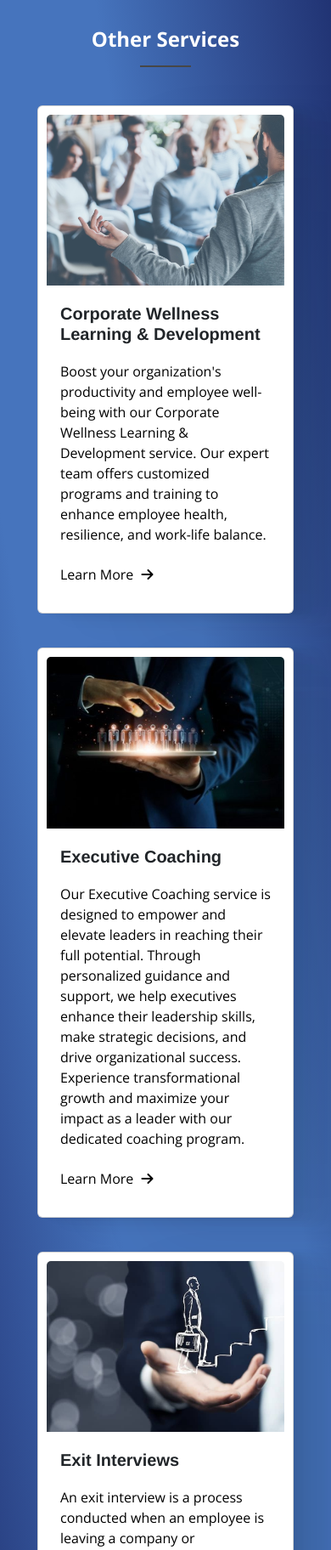
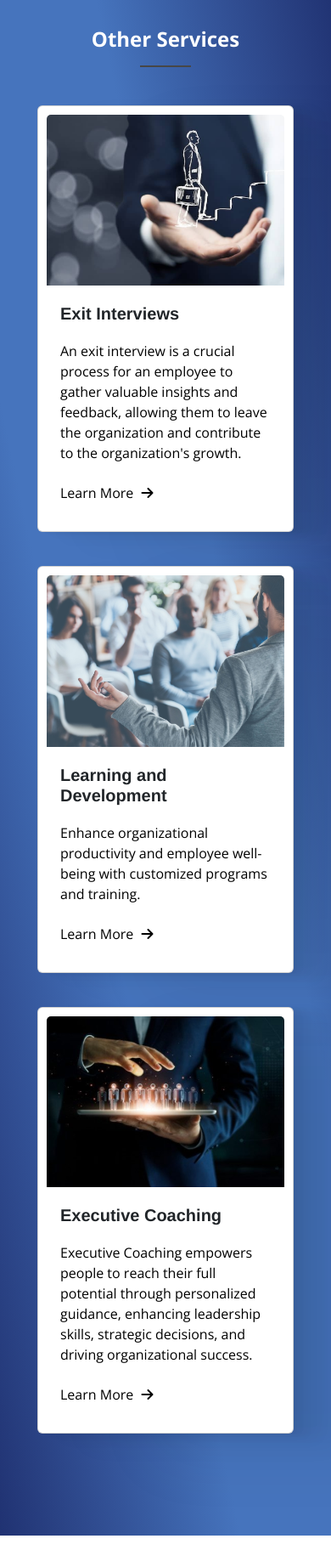
Before and after one commit to RidhamAnand/ennobler, a plain HTML site: page general-coaching.html in a window 390 px wide. Shown: the part 6620-8444 px from the top of the page at 85% size. Drawn offline with nearby package versions, Linux system fonts and the light colour scheme; a web font is replaced by a local one.

Commit message:
master final push 11

```diff
--- a/assets/css/style.css
+++ b/assets/css/style.css
@@ -1768,7 +1768,7 @@
     background: #333;
     color: #fff;
     line-height: 1;
-    padding: 4px 0;
+    padding: 4px 0 !important;
     border-radius: 50%;
     text-align: center;
     width: 36px;
@@ -2113,7 +2113,7 @@
     background: #5c9b08;
     color: #fff;
     line-height: 1;
-    padding: 8px 0;
+    padding: 4px 0;
     margin-right: 4px;
     border-radius: 50%;
     text-align: center;
--- a/general-coaching.html
+++ b/general-coaching.html
@@ -800,6 +800,23 @@
       <div class="row" data-aos="fade-up">
 
 
+        <div class="col-sm-4 d-flex justify-content-end">
+          <div class="card">
+            <img class="card-img-top" src="assets/img/leaderShip.png" alt="Leadership Coaching">
+
+            <div class="card-body">
+              <h5 class="card-title">Exit Interviews </h5>
+              <p class="card-text">An exit interview is a crucial process for an employee to gather valuable insights
+                and feedback, allowing them to leave the organization and contribute to the organization's growth.
+              </p>
+              <a href="exit-interview.html" class="btn btn-primary">Learn More <i
+                  class="fa-solid fa-arrow-right"></i></a>
+            </div>
+          </div>
+        </div>
+
+
+
 
 
         <div class="col-sm-4 d-flex justify-content-center">
@@ -808,10 +825,9 @@
               style="width: 100%; text-align: center; align-items: center;" alt="Card image cap">
 
             <div class="card-body">
-              <h5 class="card-title">Corporate Wellness Learning & Development</h5>
-              <p class="card-text">Boost your organization's productivity and employee well-being with our Corporate
-                Wellness Learning & Development service. Our expert team offers customized programs and training to
-                enhance employee health, resilience, and work-life balance.
+              <h5 class="card-title"> Learning and Development</h5>
+              <p class="card-text">Enhance organizational productivity and employee well-being with customized
+                programs and training.
               </p>
               <a href="corporate-coaching.html" class="btn btn-primary">Learn More <i
                   class="fa-solid fa-arrow-right"></i></a>
@@ -819,37 +835,24 @@
             </div>
           </div>
         </div>
+
+
+
         <div class="col-sm-4 d-flex justify-content-center">
           <div class="card">
             <img class="card-img-top" src="assets/img/executive.png"
               style="width: 100%; text-align: center; align-items: center;" alt="Card image cap">
 
+
+
+
             <div class="card-body">
               <h5 class="card-title">Executive Coaching</h5>
-              <p class="card-text">Our Executive Coaching service is designed to empower and elevate leaders in
-                reaching their full potential. Through personalized guidance and support, we help executives enhance
-                their leadership skills, make strategic decisions, and drive organizational success. Experience
-                transformational growth and maximize your impact as a leader with our dedicated coaching program.
+              <p class="card-text">Executive Coaching empowers people to reach their full potential through
+                personalized guidance, enhancing leadership skills, strategic decisions, and driving organizational
+                success.
               </p>
               <a href="executive-coaching.html" class="btn btn-primary">Learn More <i
-                  class="fa-solid fa-arrow-right"></i></a>
-            </div>
-          </div>
-        </div>
-
-        <div class="col-sm-4 d-flex justify-content-end">
-          <div class="card">
-            <img class="card-img-top" src="assets/img/leaderShip.png" alt="Leadership Coaching">
-
-            <div class="card-body">
-              <h5 class="card-title">Exit Interviews </h5>
-              <p class="card-text">An exit interview is a process conducted when an employee is leaving a company or
-                organization. It typically involves a conversation or questionnaire where the departing employee
-                provides feedback and shares their thoughts, experiences, and reasons for leaving. The purpose of an
-                exit interview is to gather valuable information and insights that can be used to improve various
-                aspects of the organization.
-              </p>
-              <a href="exit-interview.html" class="btn btn-primary">Learn More <i
                   class="fa-solid fa-arrow-right"></i></a>
             </div>
           </div>
```
Also changed, not shown: corporate-coaching.html (+75 -0 lines), exit-interview.html (+1 -1 lines).
